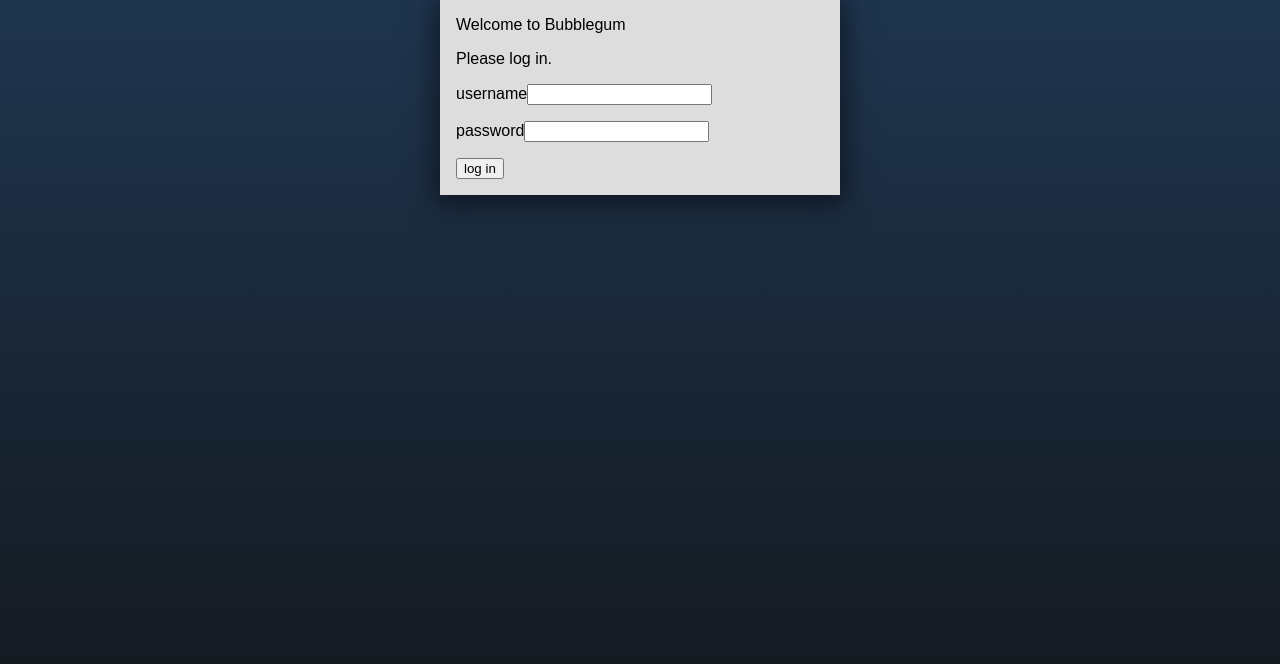
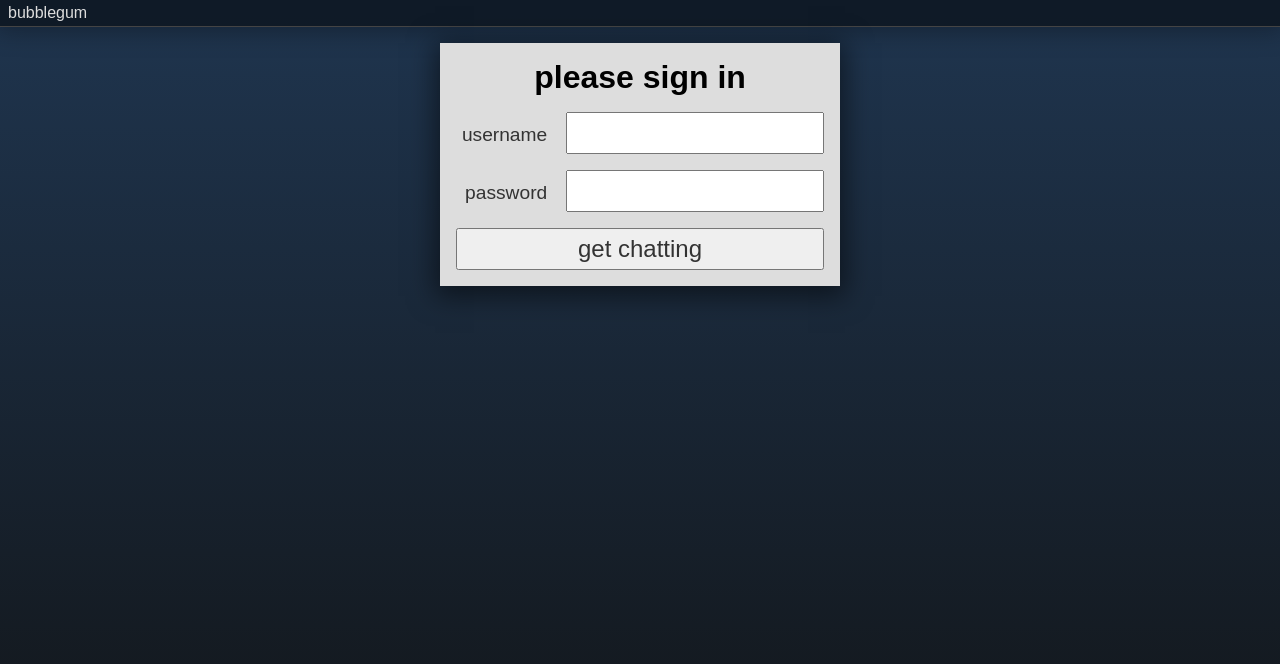
Before and after one commit to danopia/bubblegum, a website: page public/index.html in a window 1280 px wide. Drawn offline with Linux system fonts and the light colour scheme.

Commit message:
Add top bar, style dialog/bar/page

```diff
--- a/public/script/dialog.js
+++ b/public/script/dialog.js
@@ -1,6 +1,6 @@
 $.Dialog = function (key, title) {
   this.$dom = $('<article class="dialog dialog-'+key+'"/>');
-  this.$dom.append($('<header/>', {text: title}), '<form/>');
+  this.$dom.append($('<h2/>', {text: title}), '<form/>');
 
   var self = this;
   this.$dom.find('form').submit(function (e) {
--- a/public/script/login.js
+++ b/public/script/login.js
@@ -1,9 +1,8 @@
-var dia = new $.Dialog('login', 'Welcome to Bubblegum');
+var dia = new $.Dialog('login', 'Please sign in');
 dia.layout([
-  ['p', {text: 'Please log in.'}],
   ['field', {label: 'username', name: 'user'}],
   ['field', {label: 'password', name: 'pass', type: 'password'}],
-  ['button', {text: 'log in'}]]);
+  ['button', {text: 'get chatting'}]]);
 
 dia.submit(function (data) {
   var dia = new $.Dialog('addservice', 'Add a Service');
--- a/public/script/ui.js
+++ b/public/script/ui.js
@@ -1,6 +1,7 @@
 $.UI = function (key) {
   this.children = [];
   this.$dom = $('<div class="ui" id="ui-'+key+'"/>');
+  this.$bar = $('<header><h1>Bubblegum</h1></header>').appendTo(this.$dom);
 };
 
 $.UI.prototype.append = function (child) {
--- a/public/style/index.css
+++ b/public/style/index.css
@@ -21,15 +21,33 @@ html, body {
 }
 
 /*******************************************************************************
+ *** Top/Header Bar ***
+ **/
+
+.ui header {
+  border-bottom: 1px solid #444;
+  margin-bottom: 1em;
+  background-color: rgba(0,0,0,0.5);
+  box-shadow: 0 0 25px 5px rgba(0,0,0,0.3);
+}
+
+header h1 {
+  margin: 0;
+  padding: 4px 0.5em;
+  text-transform: lowercase;
+  color: #ddd;
+  font-size: 100%;
+  font-weight: normal;
+}
+
+/*******************************************************************************
  *** Modal Dialogs ***
  **/
 
 .dialog {
-  position: absolute;
   width: 400px;
-  margin-left: -200px;
   padding: 1em;
-  left: 50%;
+  margin: 0 auto;
 
   -webkit-box-sizing: border-box;
   -moz-box-sizing: border-box;
@@ -40,3 +58,21 @@ html, body {
 
   box-shadow: 0 5px 25px 5px rgba(0,0,0,0.5);
 }
+
+.dialog h2 {
+  margin: 0;
+  text-align: center;
+  text-transform: lowercase;
+  font-size: 200%;
+}
+
+.dialog label, .dialog input, .dialog button {
+  display: inline-block;
+
+  -webkit-box-sizing: border-box;
+  -moz-box-sizing: border-box;
+  box-sizing: border-box;
+}
+.dialog label  { width: 30%;  color: #333; font-size: 120%; text-align: right; padding-right: 1em; }
+.dialog input  { width: 70%;  font-size: 150%; padding: 5px; }
+.dialog button { width: 100%; color: #333; font-size: 150%; padding: 5px; display: block; }
```
